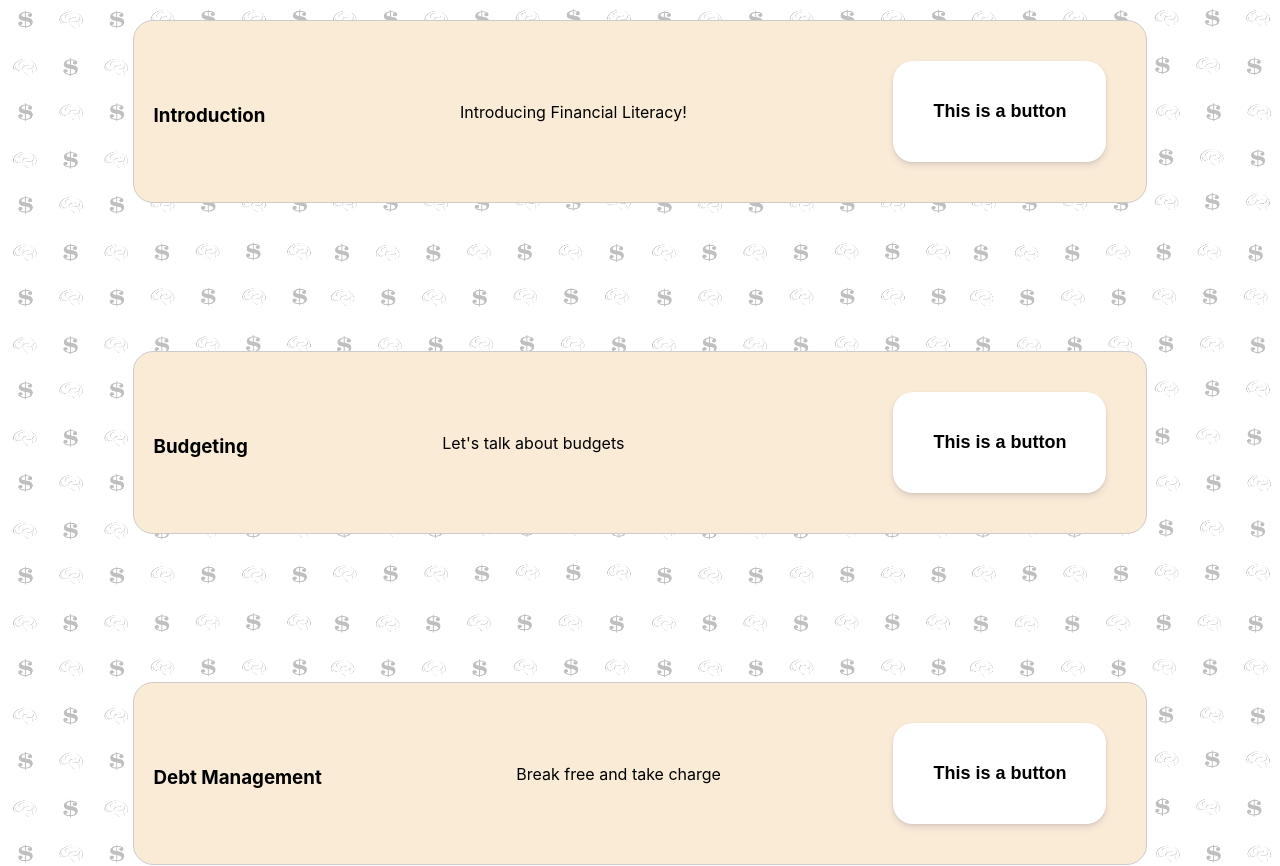
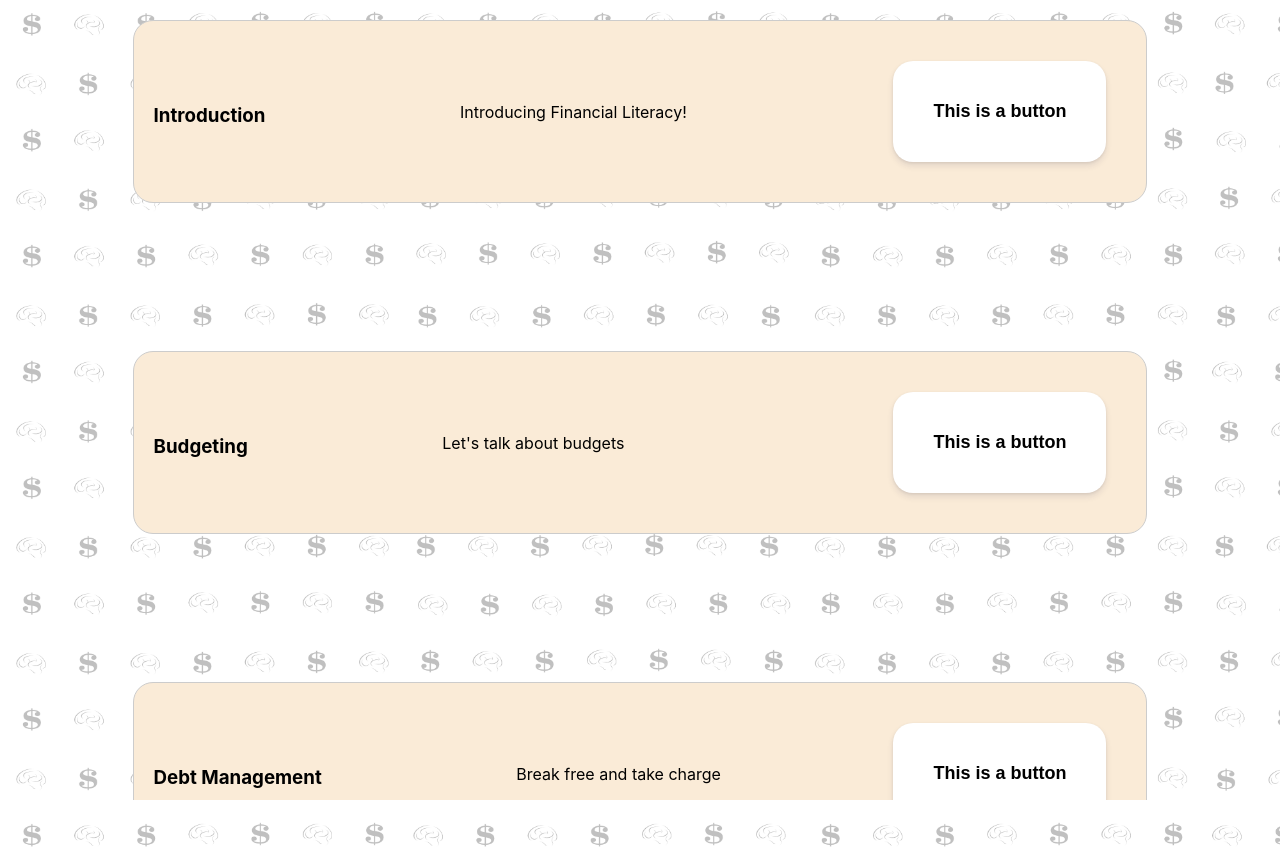
Before and after one commit to aidanMellin/fintroduction, a React (Create React App) app: page /intro_to_financial_literacy_module in a window 1280 px wide. Shown: the top 866 px of the page. Built offline with nearby package versions, Linux system fonts and the light colour scheme.

Commit message:
scrolling is fixed between the various height pages

```diff
--- a/src/App.js
+++ b/src/App.js
@@ -17,25 +17,18 @@
 }
 
 function LandingPage() {
-  const backgroundRef = useRef(null);
+  const foregroundRef = useRef(null);
 
-  useEffect(() => {
-    const handleScroll = () => {
-      if (backgroundRef.current) {
-        const scrollPos = window.pageYOffset;
-        backgroundRef.current.style.transform = `translateY(${scrollPos * .5}px)`;
-      }
-    };
-    window.addEventListener('scroll', handleScroll);
-    return () => {
-      window.removeEventListener('scroll', handleScroll);
-    };
-  }, []);
+  const handleScroll = () => {
+    const foregroundScroll = foregroundRef.current.scrollTop;
+    const parallaxElement = document.querySelector(".background-parallax");
+    parallaxElement.style.transform = `translateY(-${foregroundScroll * 0.5}px)`;
+  };
 
   return (
     <>
-      <div className="background-parallax" ref={backgroundRef}></div>
-      <div className="foreground">
+      <div className="background-parallax"></div>
+      <div className="foreground" ref={foregroundRef} onScroll={handleScroll}>
         <HeroSection />
         <FeaturesSection />
         <LearningModules />
@@ -56,33 +49,8 @@
 }
 
 function FeaturesSection() {
-  const featuresRef = useRef(null);
-
-  useEffect(() => {
-    const handleScroll = () => {
-      if (featuresRef.current) {
-        const scrollPos = window.pageYOffset;
-        const featuresTop = featuresRef.current.offsetTop;
-        const featuresHeight = featuresRef.current.offsetHeight;
-        const featuresBottom = featuresTop + featuresHeight;
-
-        if (scrollPos + window.innerHeight > featuresTop && scrollPos < featuresBottom) {
-          featuresRef.current.classList.add('in-view');
-        } else {
-          featuresRef.current.classList.remove('in-view');
-        }
-      }
-    };
-
-    handleScroll();
-    window.addEventListener('scroll', handleScroll);
-    return () => {
-      window.removeEventListener('scroll', handleScroll);
-    };
-  }, []);
-
   return (
-    <section id="features" ref={featuresRef} className="feature-section">
+    <section id="features">
       <AddFeature
         head="Blog"
         content="Financial News, Tips, and Tricks!"
@@ -207,7 +175,7 @@
           Start Module
         </button>
       </Link>
-      <p className='counter'>{parseInt(dataIndex)+1} / {modules.length}</p>
+      <p className='counter'>{parseInt(dataIndex) + 1} / {modules.length}</p>
     </div>
   );
 }
--- a/src/pages/IntroToFinancialLiteracy/IntroToFinancialLiteracy.js
+++ b/src/pages/IntroToFinancialLiteracy/IntroToFinancialLiteracy.js
@@ -4,27 +4,17 @@
 
 
 function IntroToFinancialLiteracyModule() {
-    useEffect(() => {
-        window.scrollTo(0, 0);
-    }, []);
-    const backgroundRef = useRef(null);
+    const foregroundRef = useRef(null);
+    const handleScroll = () => {
+        const foregroundScroll = foregroundRef.current.scrollTop;
+        const parallaxElement = document.querySelector(".background-parallax");
+        parallaxElement.style.transform = `translateY(-${foregroundScroll * 0.5}px)`;
+    };
 
-    useEffect(() => {
-        const handleScroll = () => {
-            if (backgroundRef.current) {
-                const scrollPos = window.pageYOffset;
-                backgroundRef.current.style.transform = `translateY(-${scrollPos * 0.5}px)`;
-            }
-        };
-        window.addEventListener('scroll', handleScroll);
-        return () => {
-            window.removeEventListener('scroll', handleScroll);
-        };
-    }, []);
     return (
         <>
             <div className="background-parallax"></div>
-            <div className="foreground">
+            <div className="foreground" ref={foregroundRef} onScroll={handleScroll}>
                 <ModuleEntry
                     header="Introduction"
                     content="Introducing Financial Literacy!"
--- a/src/universal-styles.css
+++ b/src/universal-styles.css
@@ -1,30 +1,25 @@
-html,
+/* html,
 body {
     height: 100%;
-}
+} */
 
 .background-parallax {
-    background-image: url('fintroduction_background.png');
-    /* background-size: contain;
-    background-position: center;
-    height: 400%;
-    width: 100vw;
-    position: absolute;
-    z-index: -1; */
-
-    background-size: contain;
-    background-repeat: repeat-y;
+    background-image: url("fintroduction_background.png");
+    background-size: cover;
+    background-repeat: no-repeat;
     height: 200vh;
-    width: 100vw;
+    width: 100%;
     position: absolute;
     z-index: -1;
-    background-attachment: fixed;
-    background-repeat: repeat;
-
+    top: 0;
+    left: 0;
+    transform: translateY(0);
 }
 
 .foreground {
-    background-size: contain;
+    height: 100vh;
+    width: 100vw;
+    overflow-y: scroll;
     background-color: transparent;
     position: relative;
     z-index: 1;
```
